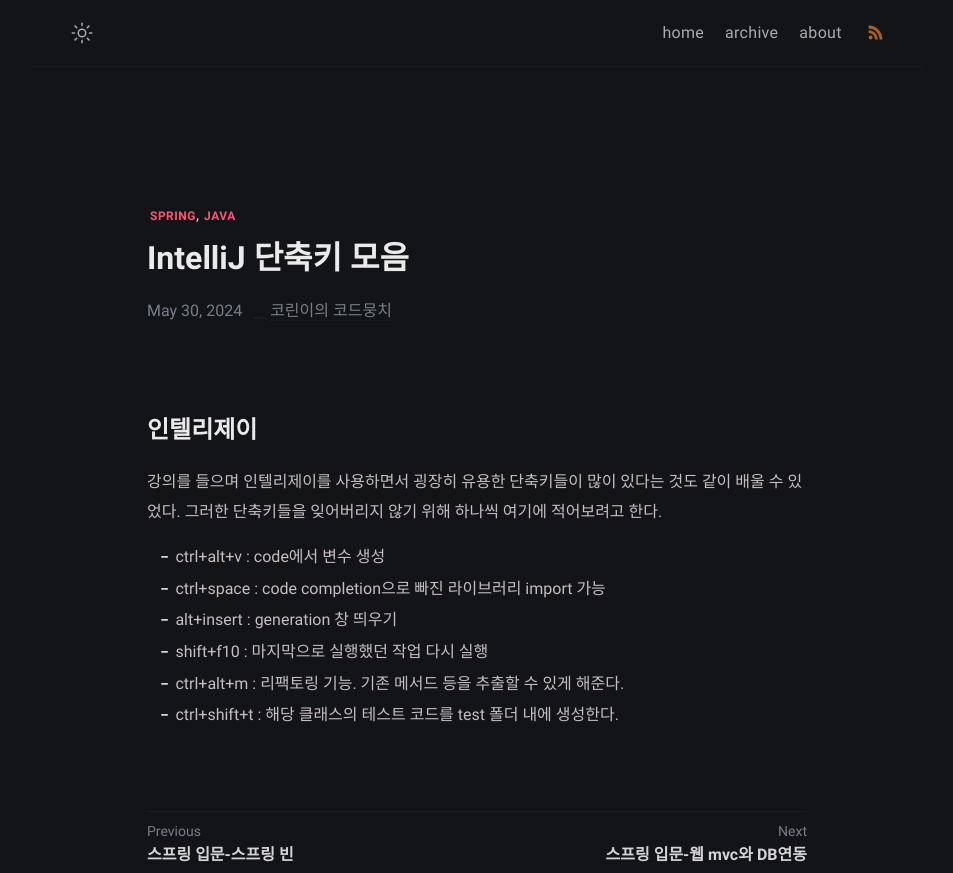
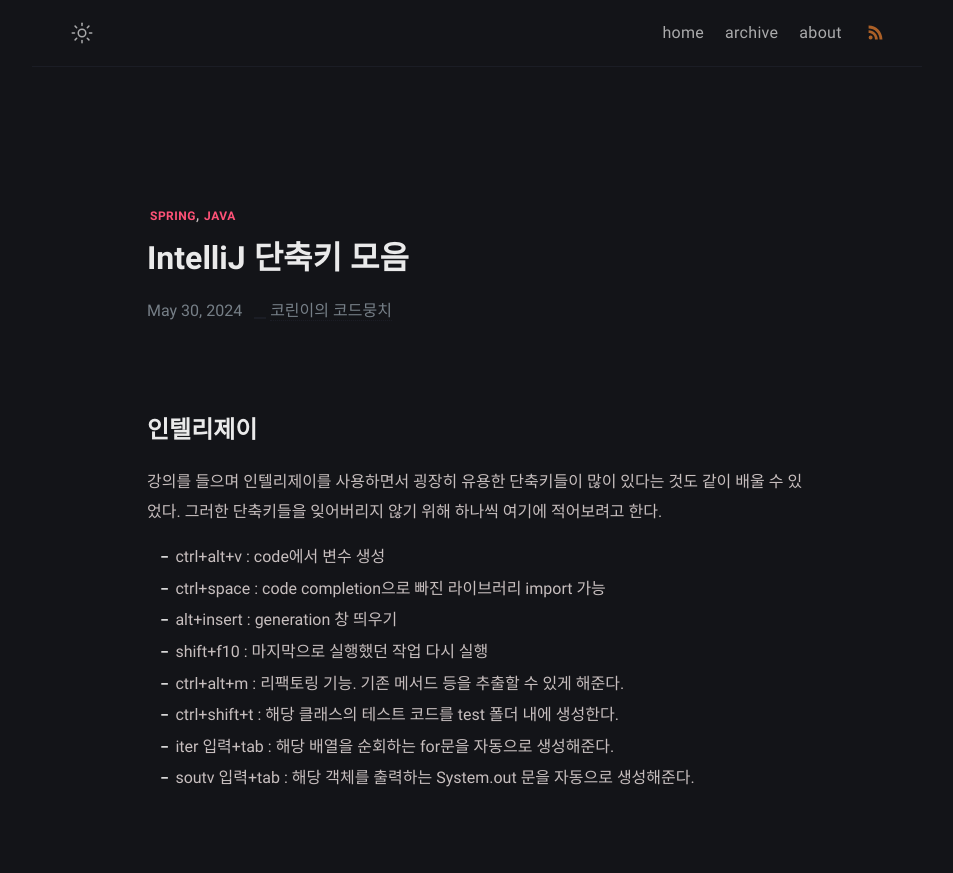
Before and after one commit to rabent/rabent.github.io, a Jekyll site: the page built from _posts/2024-05-30-IntelliJ 단축키.md, in a window 1280 px wide, cut to the strip 0-873 px from the top of the page. Shown: the whole strip, without its empty margins (163-1116 px from the left). Built offline with Jekyll 4.4.1, drawn with Linux system fonts in a browser that asks for light colours.

Commit message:
Update 2024-05-30-IntelliJ 단축키.md

```diff
--- a/_posts/2024-05-30-IntelliJ 단축키.md
+++ b/_posts/2024-05-30-IntelliJ 단축키.md
@@ -17,3 +17,5 @@
 - shift+f10 : 마지막으로 실행했던 작업 다시 실행
 - ctrl+alt+m : 리팩토링 기능. 기존 메서드 등을 추출할 수 있게 해준다.
 - ctrl+shift+t : 해당 클래스의 테스트 코드를 test 폴더 내에 생성한다.
+- iter 입력+tab : 해당 배열을 순회하는 for문을 자동으로 생성해준다.
+- soutv 입력+tab : 해당 객체를 출력하는 System.out 문을 자동으로 생성해준다.
```
